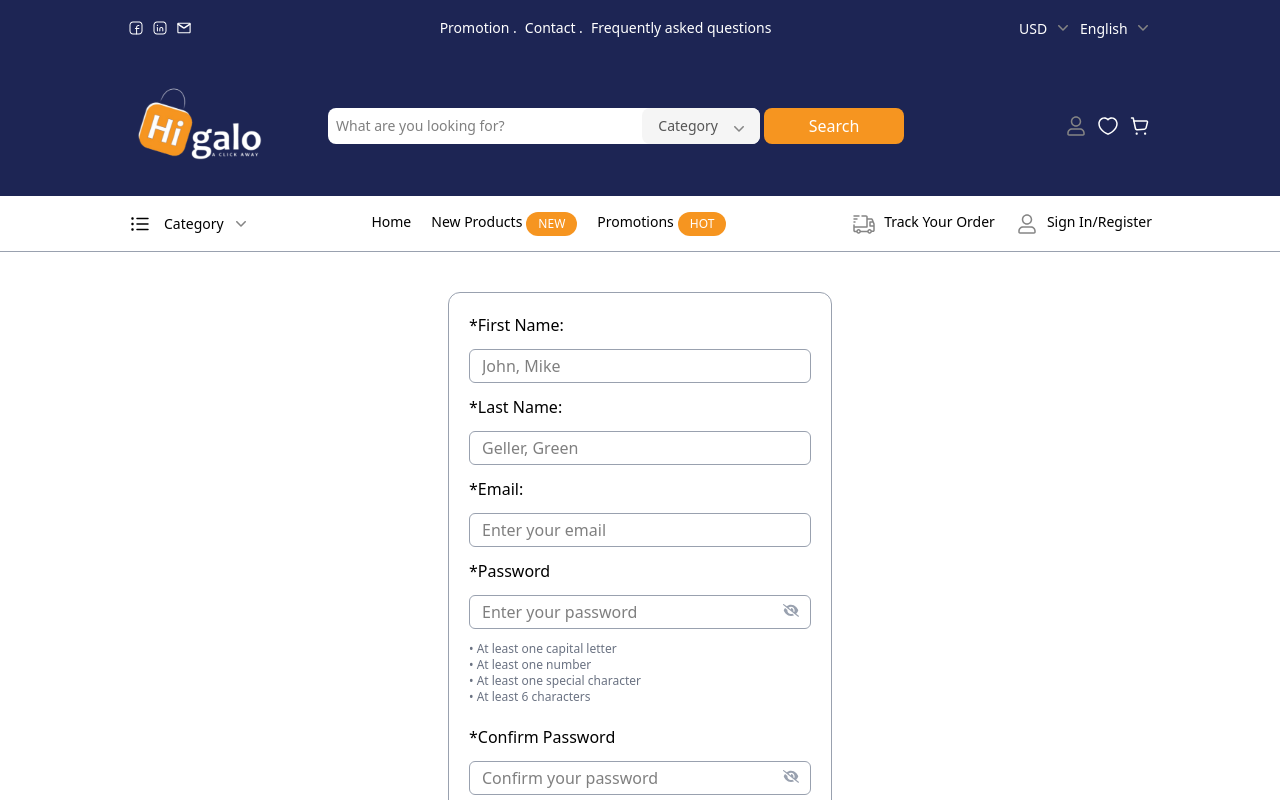
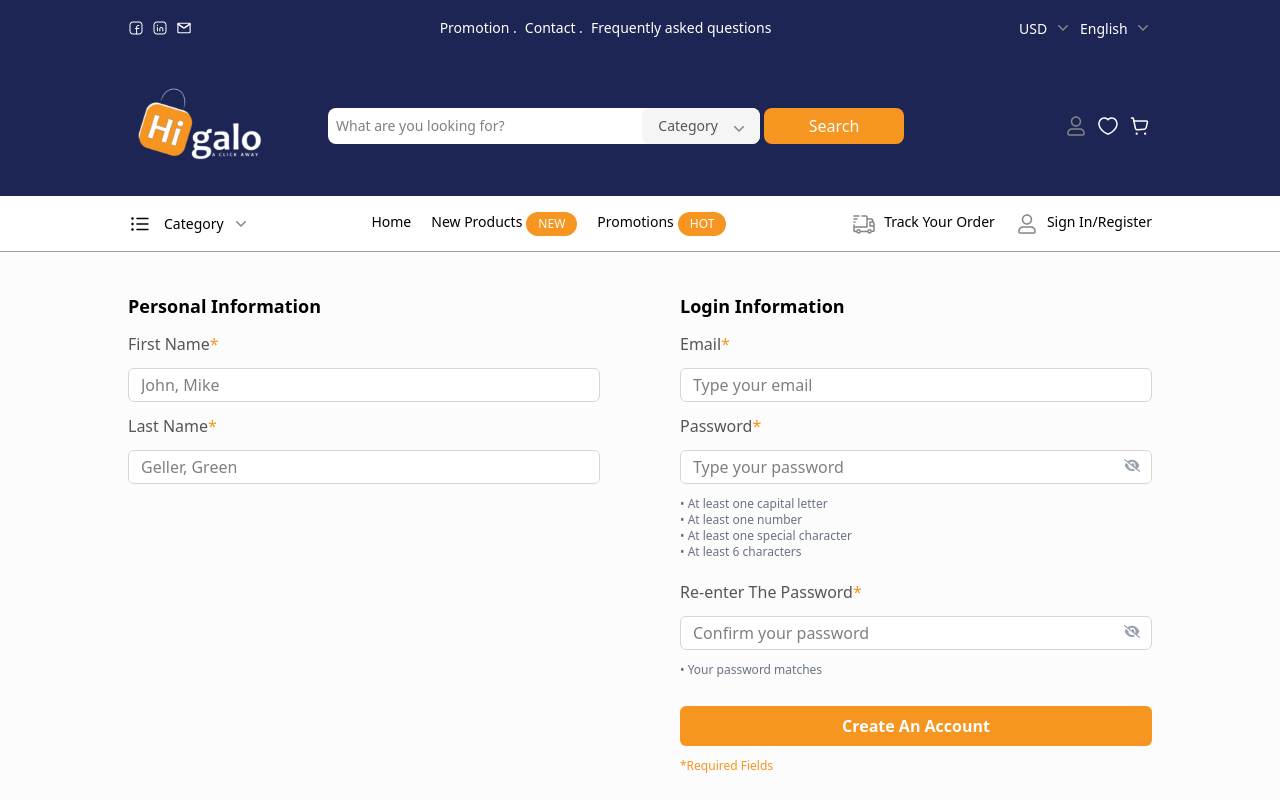
Before and after one commit to BassamMustafa16/Higalo-e-commerce, a Next.js app in the folder frontend/: page /register in a window 1280 px wide. Shown: the top 800 px of the page. Built offline with nearby package versions, Linux system fonts and the light colour scheme.

Commit message:
Register page redesigned

```diff
--- a/frontend/src/app/register/page.tsx
+++ b/frontend/src/app/register/page.tsx
@@ -2,8 +2,12 @@ import RegisterForm from "@/components/registerPage/registerForm";
 
 export default function RegisterPage() {
   return (
-    <div className="px-4 md:px-8 lg:px-16 xl:px-32 2xl:px-64 flex flex-col items-center my-5 md:my-10">
-      <RegisterForm />
+    <div className="px-4 md:px-8 lg:px-16 xl:px-32 2xl:px-64 flex flex-col items-center justify-center w-full  py-5 md:py-10 bg-[#FCFCFC]">
+      {/* Registerd Customers */}
+      <div className="flex-1 flex flex-col gap-2 justify-center max-lg:max-w-sm items-center w-full text-left">
+        <h2 className="text-lg lg:hidden text-left w-full font-semibold">Create An Account</h2>
+        <RegisterForm />
+      </div>
     </div>
   );
 }
--- a/frontend/src/components/registerPage/registerForm.tsx
+++ b/frontend/src/components/registerPage/registerForm.tsx
@@ -67,18 +67,25 @@ export default function RegisterForm() {
 
   return (
     <form
-      className="flex flex-col gap-3 border rounded-xl border-gray-400 p-5 max-w-sm w-full"
+      className="flex flex-col lg:flex-row gap-3 lg:gap-20 border rounded-xl border-gray-400 lg:border-none p-5 lg:p-0 w-full"
       onSubmit={handleSubmit}
       noValidate
     >
+      {/* Personal Information */}
+      <div className="flex flex-col gap-3 flex-1">
+        <h2 className="text-lg hidden lg:block text-left w-full font-semibold">
+          Personal Information
+        </h2>
         {/* First Name */}
-      <label htmlFor="firstNameInput">*First Name:</label>
+        <label htmlFor="firstNameInput" className="text-[#555555]">
+          First Name<span className="text-orange">*</span>
+        </label>
         <input
           id="firstNameInput"
           name="firstName"
           type="text"
           placeholder="John, Mike"
-        className="border border-gray-400 rounded-md px-3 py-1"
+          className="bg-white border border-[#D6D6D6] rounded-md px-3 py-1"
           required
         />
         {errors.firstName && (
@@ -86,27 +93,37 @@ export default function RegisterForm() {
         )}
 
         {/* Last Name */}
-      <label htmlFor="lastNameInput">*Last Name:</label>
+        <label htmlFor="lastNameInput" className="text-[#555555]">
+          Last Name<span className="text-orange">*</span>
+        </label>
         <input
           id="lastNameInput"
           name="lastName"
           type="text"
           placeholder="Geller, Green"
-        className="border border-gray-400 rounded-md px-3 py-1"
+          className="bg-white border border-[#D6D6D6] rounded-md px-3 py-1"
           required
         />
         {errors.lastName && (
           <span className="text-xs text-red-600">{errors.lastName}</span>
         )}
+      </div>
 
+      {/* Login Information */}
+      <div className="flex flex-col gap-3 flex-1">
+        <h2 className="text-lg hidden lg:block text-left w-full font-semibold">
+          Login Information
+        </h2>
         {/* Email */}
-      <label htmlFor="emailInput">*Email:</label>
+        <label htmlFor="emailInput" className="text-[#555555]">
+          Email<span className="text-orange">*</span>
+        </label>
         <input
           id="emailInput"
           name="email"
           type="email"
-        placeholder="Enter your email"
-        className="border border-gray-400 rounded-md px-3 py-1"
+          placeholder="Type your email"
+          className="bg-white border border-[#D6D6D6] rounded-md px-3 py-1"
           required
         />
         {errors.email && (
@@ -114,14 +131,16 @@ export default function RegisterForm() {
         )}
 
         {/* Password */}
-      <label htmlFor="passwordInput">*Password</label>
+        <label htmlFor="passwordInput" className="text-[#555555]">
+          Password<span className="text-orange">*</span>
+        </label>
         <div className="relative">
           <input
             id="passwordInput"
             name="password"
             type={showPassword ? "text" : "password"}
-          placeholder="Enter your password"
-          className="border border-gray-400 rounded-md px-3 py-1 w-full"
+            placeholder="Type your password"
+            className="bg-white border border-[#D6D6D6] rounded-md px-3 py-1 w-full"
             required
             value={password}
             onChange={(e) => setPassword(e.target.value)}
@@ -168,14 +187,16 @@ export default function RegisterForm() {
         )}
 
         {/* Confirm password */}
-      <label htmlFor="confirmPasswordInput">*Confirm Password</label>
+        <label htmlFor="confirmPasswordInput" className="text-[#555555]">
+          Re-enter The Password<span className="text-orange">*</span>
+        </label>
         <div className="relative">
           <input
             id="confirmPasswordInput"
             name="confirmPassword"
             type={showPassword ? "text" : "password"}
             placeholder="Confirm your password"
-          className="border border-gray-400 rounded-md px-3 py-1 w-full"
+            className="bg-white border border-[#D6D6D6] rounded-md px-3 py-1 w-full"
             required
             value={confirmPassword}
             onChange={(e) => setConfirmPassword(e.target.value)}
@@ -214,11 +235,12 @@ export default function RegisterForm() {
 
         <button
           type="submit"
-        className={`rounded-md bg-darkBlue text-white py-2 px-4 font-semibold w-full mt-2 cursor-pointer`}
+          className={`rounded-md bg-orange text-white py-2 px-4 font-semibold w-full mt-2 cursor-pointer`}
         >
-        Register
+          Create An Account
         </button>
-      <p className="text-xs">* is a required field</p>
+        <p className="text-xs text-orange">*Required Fields</p>
+      </div>
     </form>
   );
 }
```
Lines whose indentation alone changed are shown as unchanged.
